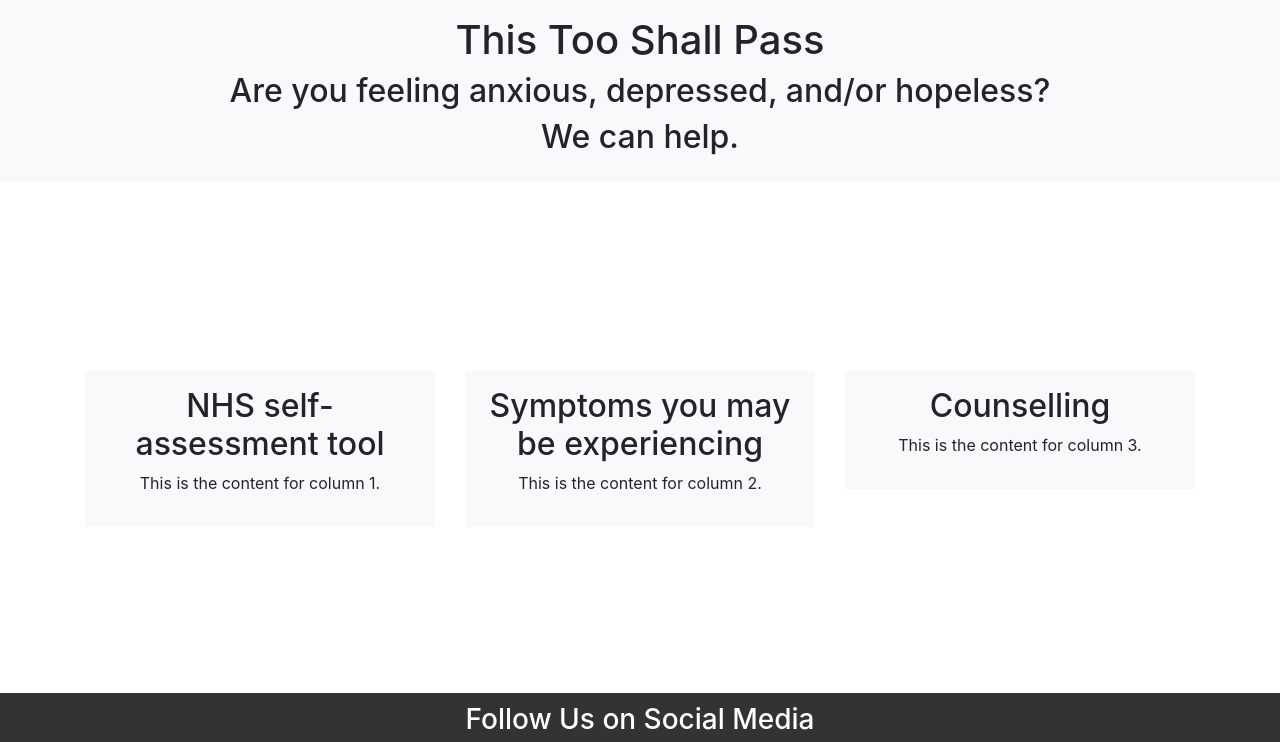
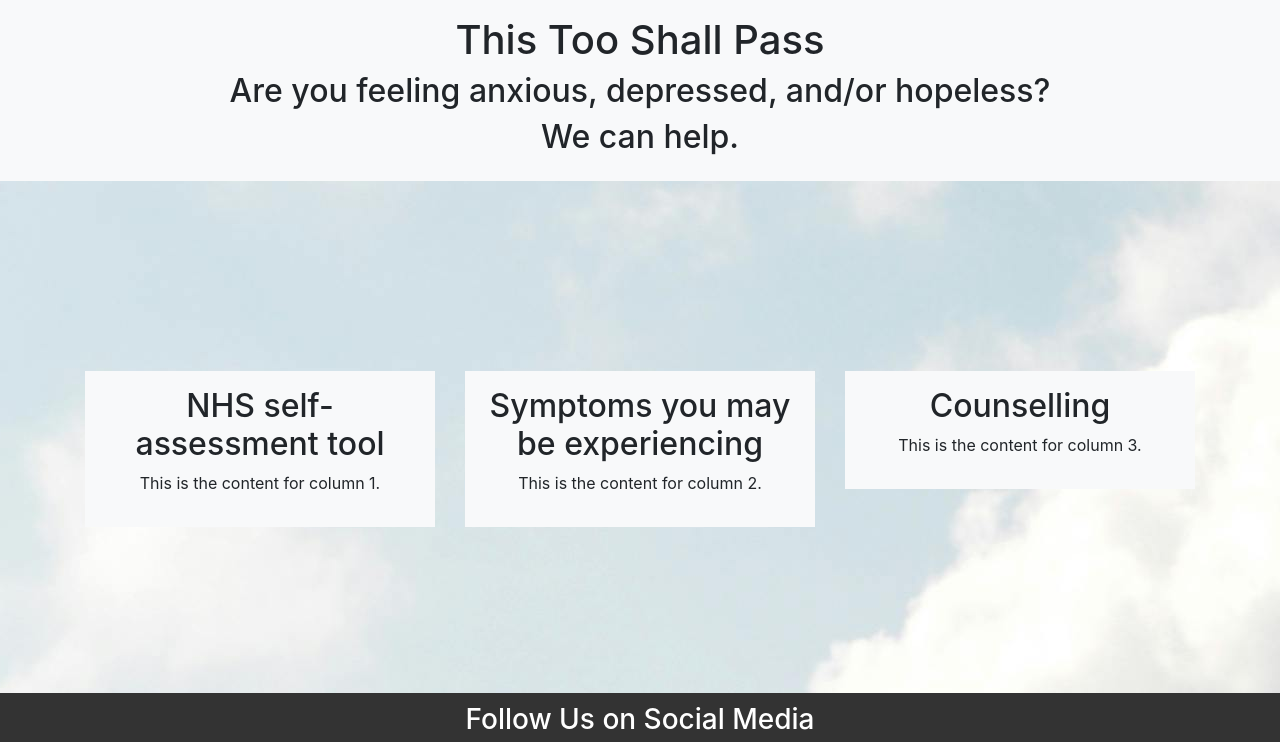
Before and after one commit to rabsingh/Assignment-1-, a plain HTML site: page index.html in a window 1280 px wide. Shown: the top 742 px of the page. Drawn offline with nearby package versions, Linux system fonts and the light colour scheme.

Commit message:
Background image added.

```diff
--- a/assets/css/style.css
+++ b/assets/css/style.css
@@ -1,3 +1,11 @@
+/* background image styling  */
+body {
+  background-image: url('../images/pexels-padrinan-19670.jpg'); /* Update this with the correct path */ /workspace/Assignment-1-/assets/images/pexels-padrinan-19670.jpg
+  background-size: cover; /* Cover the entire background */
+  background-position: center; /* Center the background image */
+  background-repeat: no-repeat; /* Prevent the image from repeating */
+}
+
 /* General styling for the footer */
 .footer {
   background-color: #333; /* Dark background */
```
Also changed, not shown: index.html (+1 -0 lines), assets/images/pexels-padrinan-19670.jpg (renamed from assets/css/images/pexels-padrinan-19670.jpg), assets/images/pexels-pixabay-53594.jpg (renamed from assets/css/images/pexels-pixabay-53594.jpg), assets/images/rosie.png (added), 2 other files.
